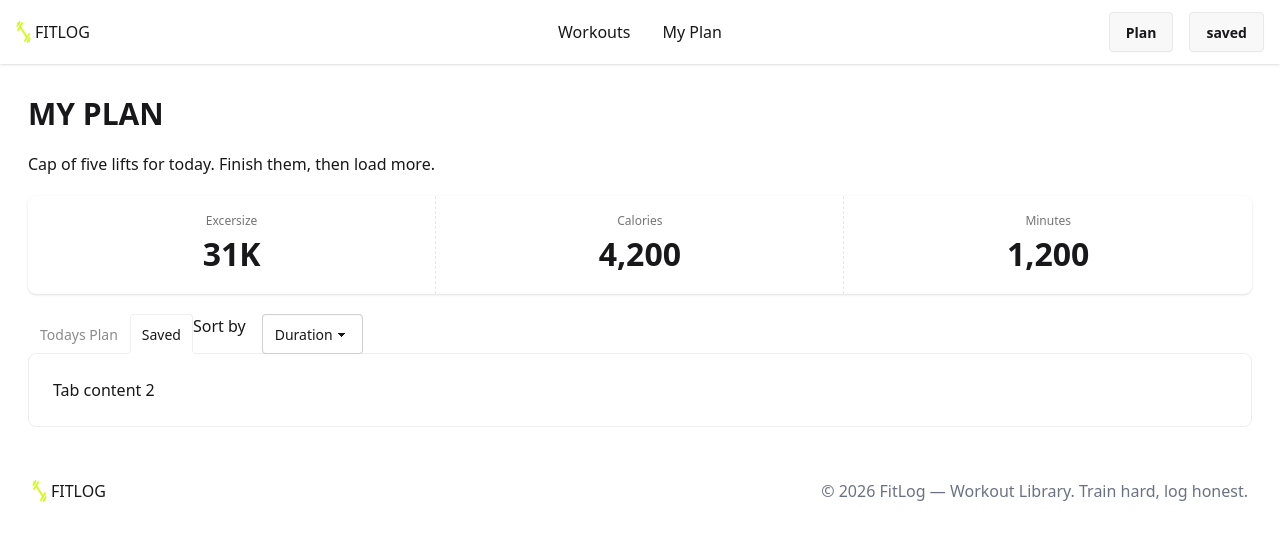
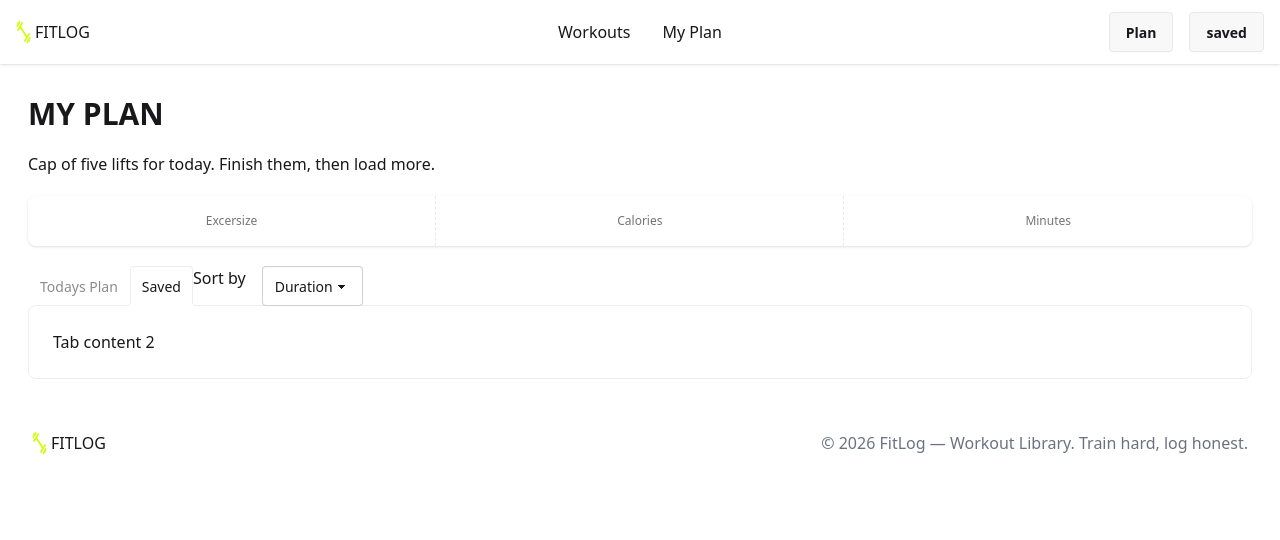
Before and after one commit to afrojaalamanika/ass, a Next.js app: page /myPlan in a window 1280 px wide. Shown: the top 540 px of the page. Built offline with nearby package versions, Linux system fonts and the light colour scheme.

Commit message:
Fix deployment errors

```diff
--- a/next.config.ts
+++ b/next.config.ts
@@ -1,6 +1,14 @@
 import type { NextConfig } from "next";
 
 const nextConfig: NextConfig = {
+   images: {
+    remotePatterns: [
+      {
+        protocol: "https",
+        hostname: "img.magnific.com",
+      },
+    ],
+  },
   /* config options here */
   cacheComponents: true,
   partialPrefetching: true,
--- a/src/app/myPlan/page.tsx
+++ b/src/app/myPlan/page.tsx
@@ -1,12 +1,9 @@
 "use client";
 
 import React, { useState } from 'react';
-import { useExerciseContext } from '../context/ExerciseContext';
-import { useSegmentState } from 'next/dist/next-devtools/userspace/app/segment-explorer-node';
 
-const page = () => {
+const Page = () => {
 
-const {myplan,setMyplan, saved, setSaved} = useExerciseContext();
 
 const[activeTab,setActiveTab] = useState<"saved" | "myplan">("myplan")
 
@@ -18,17 +15,17 @@ const[activeTab,setActiveTab] = useState<"saved" | "myplan">("myplan")
        <div className="stats shadow flex items-baseline-last">
   <div className="stat place-items-center">
     <div className="stat-title">Excersize</div>
-    <div className="stat-value">31K</div>
+    <div className="stat-value"></div>
   </div>
 
   <div className="stat place-items-center">
     <div className="stat-title">Calories</div>
-    <div className="stat-value">4,200</div>
+    <div className="stat-value"></div>
   </div>
 
   <div className="stat place-items-center">
     <div className="stat-title">Minutes</div>
-    <div className="stat-value">1,200</div>
+    <div className="stat-value"></div>
   </div>
 </div>
 {/* name of each tab group should be unique */}
@@ -55,4 +52,4 @@ const[activeTab,setActiveTab] = useState<"saved" | "myplan">("myplan")
     );
 };
 
-export default page;
+export default Page;
--- a/src/app/products/[id]/page.tsx
+++ b/src/app/products/[id]/page.tsx
@@ -11,7 +11,7 @@ import {
 
 } from "lucide-react";
 import DetailsPageButton from "@/components/DetailsPageButton";
-
+export const instant = false;
 type Props = {
   params: Promise<{ id: string }>;
 };
@@ -39,7 +39,7 @@ export default async function WorkoutDetails({ params }: Props) {
       <div className="mx-auto grid max-w-7xl gap-8 lg:grid-cols-2 lg:gap-12">
 
         {/* Left: Workout Image */}
-        <div className="relative overflow-hidden rounded-3xl bg-gray-200 sm:min-h-[550px]">
+        <div className="relative overflow-hidden rounded-3xl bg-gray-200 sm:min-h-550px">
           <Image
             src={workout.image}
             alt={workout.name}
--- a/src/components/AllProductCard.tsx
+++ b/src/components/AllProductCard.tsx
@@ -1,5 +1,6 @@
 import { IProducts } from '@/types/product.type';
 import React from 'react';
+import Image from 'next/image';
 import Link from "next/link";
 import {
   Clock3,
@@ -21,9 +22,10 @@ const AllProductCard = ({product} : {product:IProducts}) => {
     <article className="overflow-hidden rounded-2xl border border-gray-200 bg-white shadow-sm transition hover:-translate-y-1 hover:shadow-lg">
       {/* Exercise image */}
       <div className="h-52 overflow-hidden bg-gray-100">
-        <img
+        <Image
           src={product.image}
-          alt={product.name}
+          alt={product.name}  width={400}
+    height={208}
           className="h-full w-full object-cover"
         />
       </div>
--- a/src/components/ClientLayout.tsx
+++ b/src/components/ClientLayout.tsx
@@ -1,7 +1,6 @@
 "use client";
-
+import { ReactNode } from "react";
 import { ProductProvider } from "@/app/context/ExerciseContext";
-import { Children } from "react";
 import Navbar from "./Navbar";
 import Footer from "./Footer";
 import { Toaster } from "react-hot-toast";
--- a/src/components/DetailsPageButton.tsx
+++ b/src/components/DetailsPageButton.tsx
@@ -13,7 +13,6 @@ const DetailsPageButton = ({product} : {product:IProducts}) => {
 
 const {myplan, setMyplan, saved, setSaved} = useExerciseContext();
 
-const isSaved = saved.length >=5;
 const alreadInSaved =saved.some((item) => item.id === product.id)
 const alreadInMyPlan =myplan.some((item) => item.id === product.id)
 
--- a/src/lib/api.tsx
+++ b/src/lib/api.tsx
@@ -1,4 +1,4 @@
-"use cache"
+"use cache";
 
 export const getAllproducts = async() =>{
     const res = await fetch('https://api.api-store.workers.dev/api/fitlog', {cache: "no-store"})
@@ -7,7 +7,7 @@ return res.json()
 }
 
 
-export const getSingleWorkout = async(id:String) =>{
+export const getSingleWorkout = async(id:string) =>{
     const res = await fetch(`https://api.api-store.workers.dev/api/fitlog/${id}`)
 
 return res.json();
```
